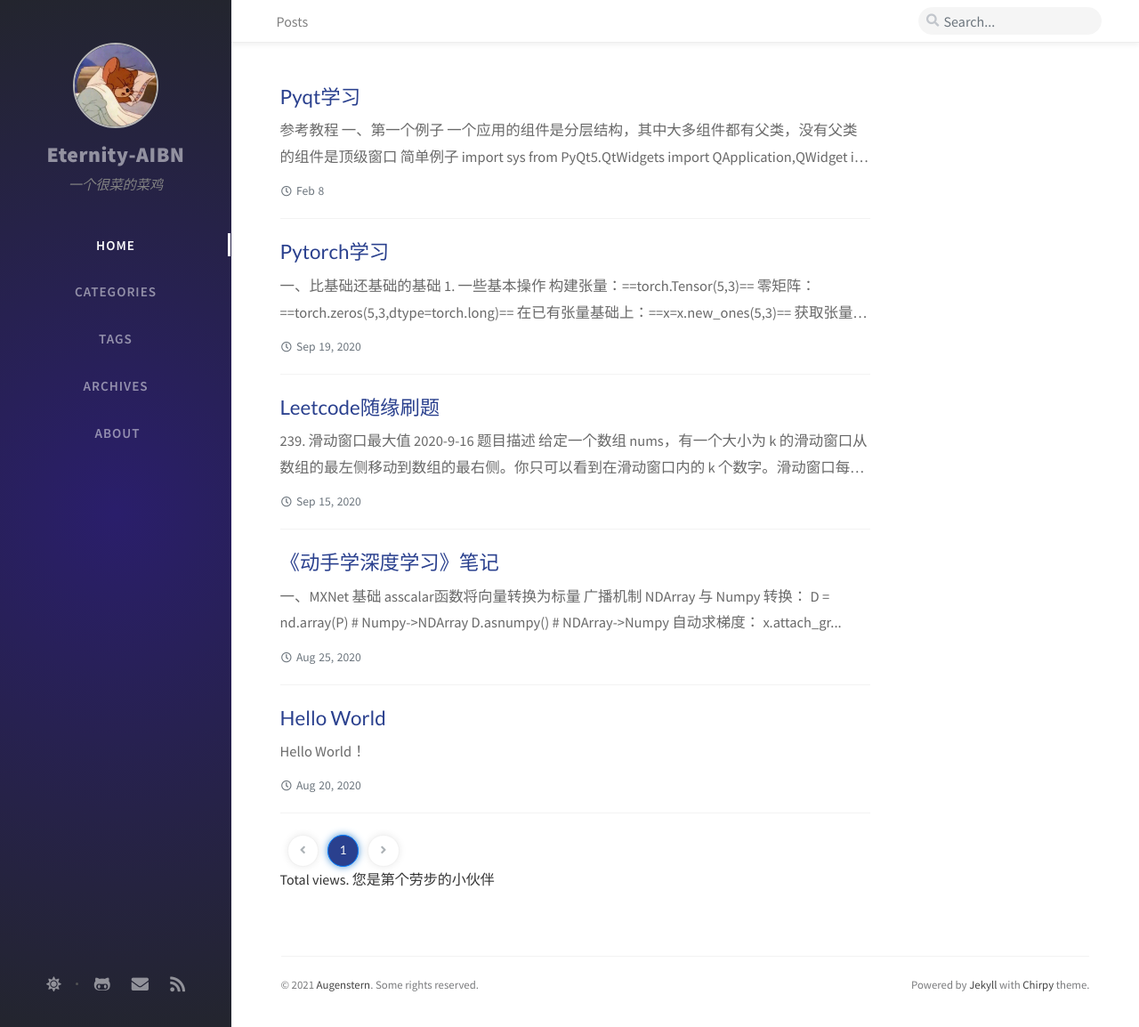
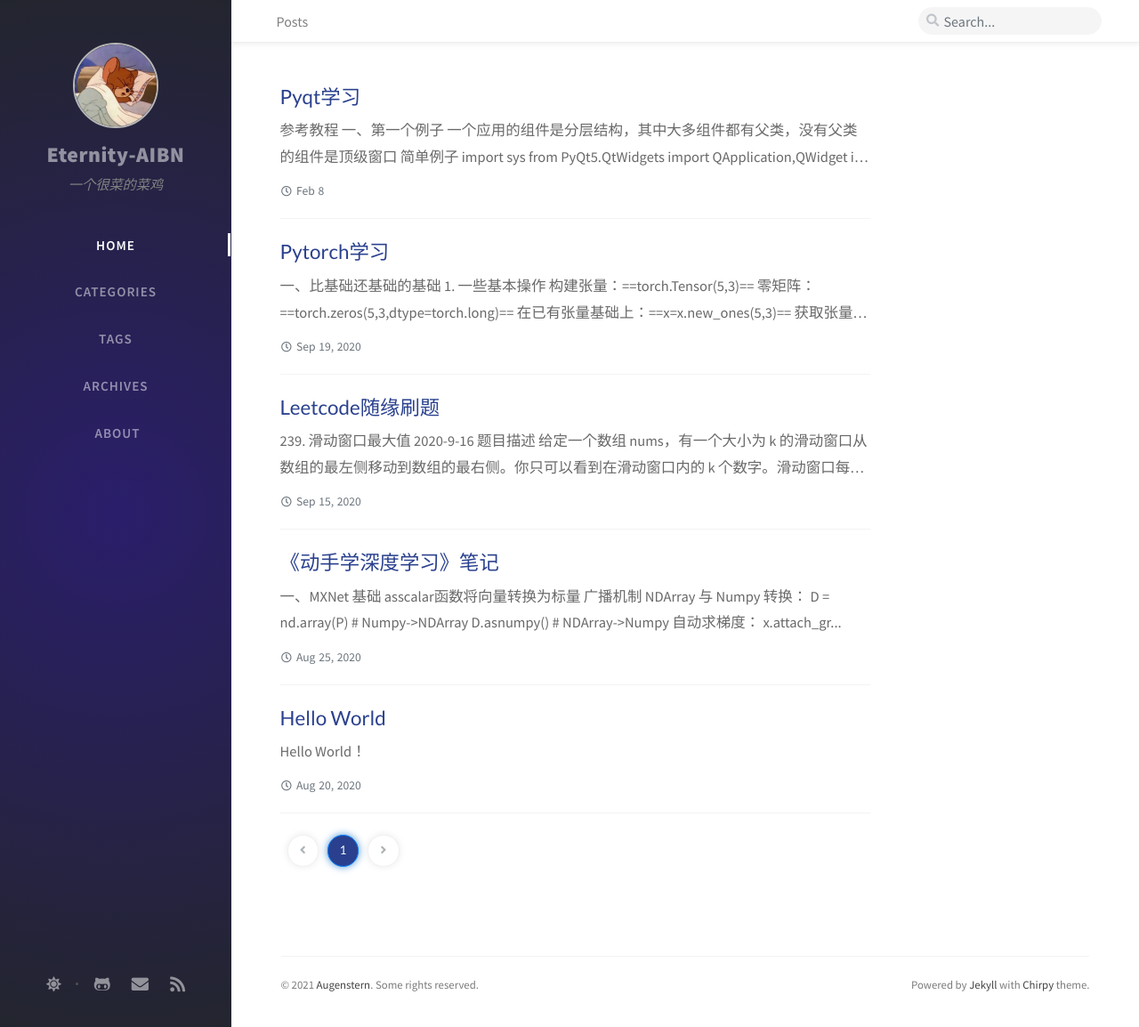
Before and after one commit to Eternity-AIBN/Eternity-AIBN.github.io, a Jekyll site: the page built from index.html, in a window 1280 px wide and 1154 px high. Shown: the whole window at 89% size. Built offline with Jekyll 4.4.1, drawn with Linux system fonts in a browser that asks for light colours; nearby versions of some CDN libraries; the list of posts is cut into pages by our own code; comment, search, counter and statistics services are not loaded.

Commit message:
Update home.html

```diff
--- a/_layouts/home.html
+++ b/_layouts/home.html
@@ -87,5 +87,10 @@ layout: page
 {% endif %}
 <script async src="//busuanzi.ibruce.info/busuanzi/2.3/busuanzi.pure.mini.js">
 </script>
-Total <span id="busuanzi_value_site_pv"></span> views.
-您是第<span id="busuanzi_value_site_uv"></span>个劳步的小伙伴
+<span id="busuanzi_container_site_pv" style='display:none'>
+  Total <span id="busuanzi_value_site_pv"></span> views.
+</span>
+<br>
+<span id="busuanzi_container_site_uv" style='display:none'>
+  您是第<span id="busuanzi_value_site_uv"></span>个劳步的小伙伴
+</span>
```
